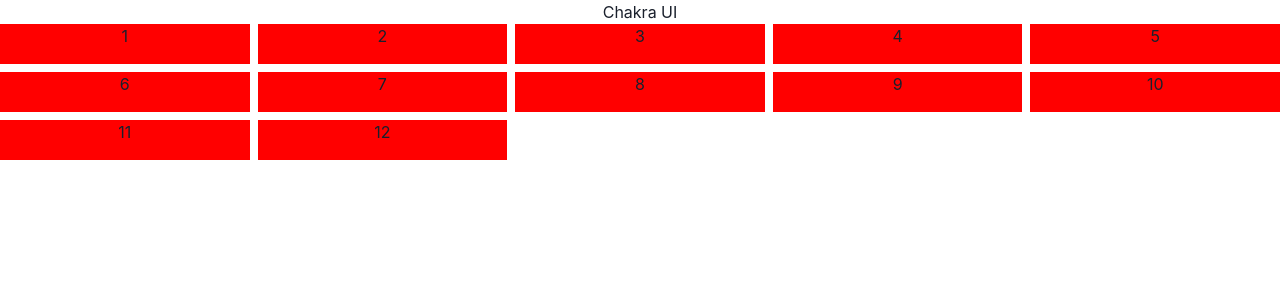
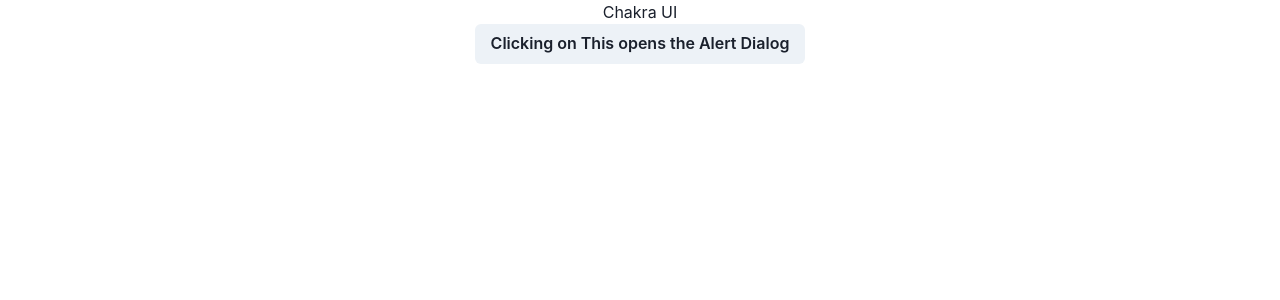
Before and after one commit to ankitsng0007/AnkitRepo, a React (Create React App) app in the folder RCT-101/Day-18/Asgn-1/chakra-ui/: page / in a window 1280 px wide. Shown: the top 300 px of the page. Built offline with nearby package versions, Linux system fonts and the light colour scheme.

Commit message:
file added

```diff
--- a/RCT-101/Day-18/Asgn-1/chakra-ui/src/App.js
+++ b/RCT-101/Day-18/Asgn-1/chakra-ui/src/App.js
@@ -2,13 +2,15 @@ import logo from './logo.svg';
 import './App.css';
 import { Form } from './Component/Form';
 import { Layout } from './Component/Layout';
+import { BasicPortal } from './Component/BasicPortal';
 
 function App() {
   return (
     <div className="App">
          <h1>Chakra UI</h1>
          {/*<Form/>*/}
-         <Layout/>
+         {/*<Layout/>*/}
+         <BasicPortal/>
     </div>
   );
 }
--- /dev/null
+++ b/RCT-101/Day-18/Asgn-1/chakra-ui/src/Component/BasicPortal.jsx
@@ -0,0 +1,13 @@
+import { AlertDialog, Button, useDisclosure } from "@chakra-ui/react";
+import React from "react";
+
+export const BasicPortal=()=>{
+    const {isOpen,onClose,onOpen}=useDisclosure();
+    return(
+        <>
+        <Button>
+            Clicking on This opens the Alert Dialog
+        </Button>
+        </>
+    )
+}
```
